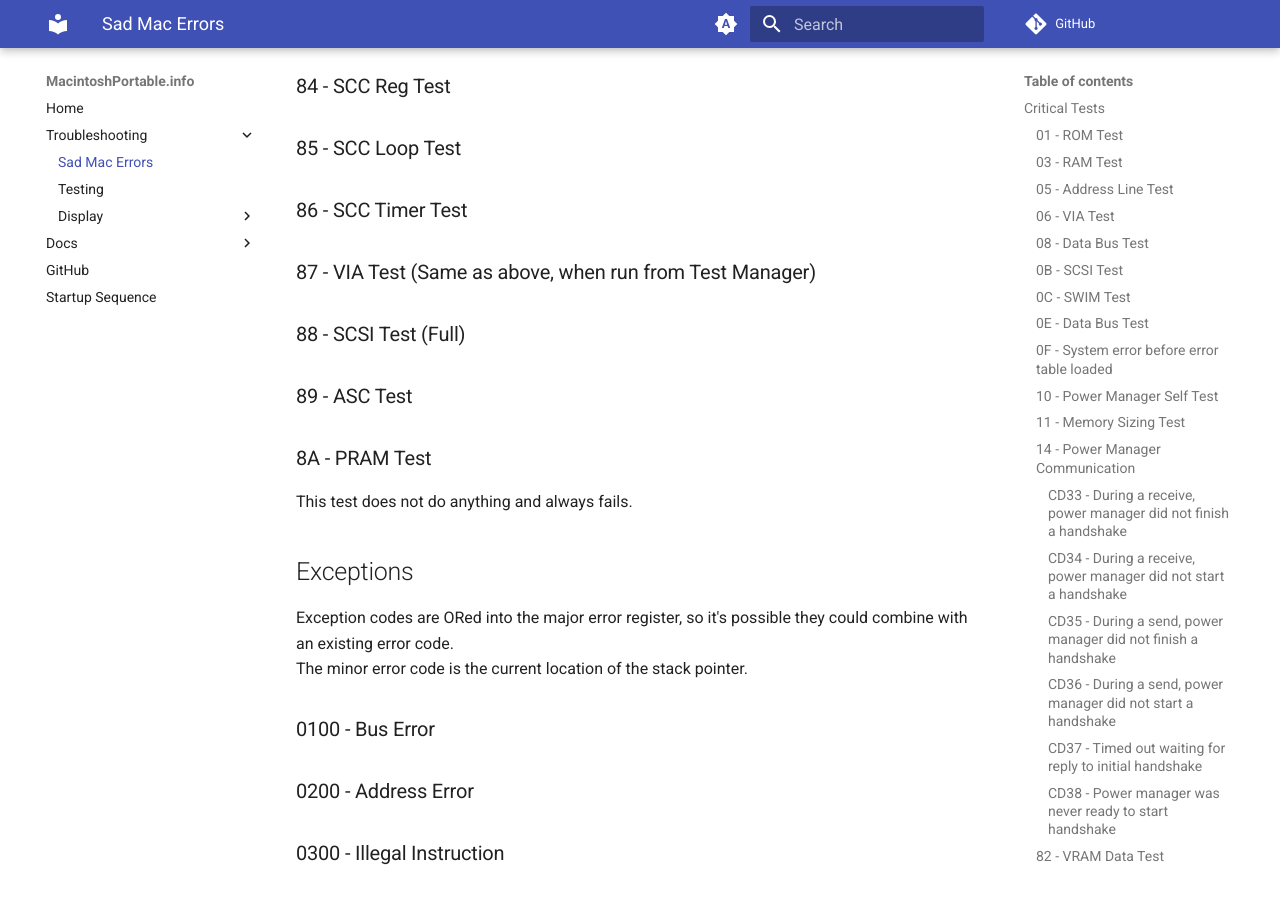
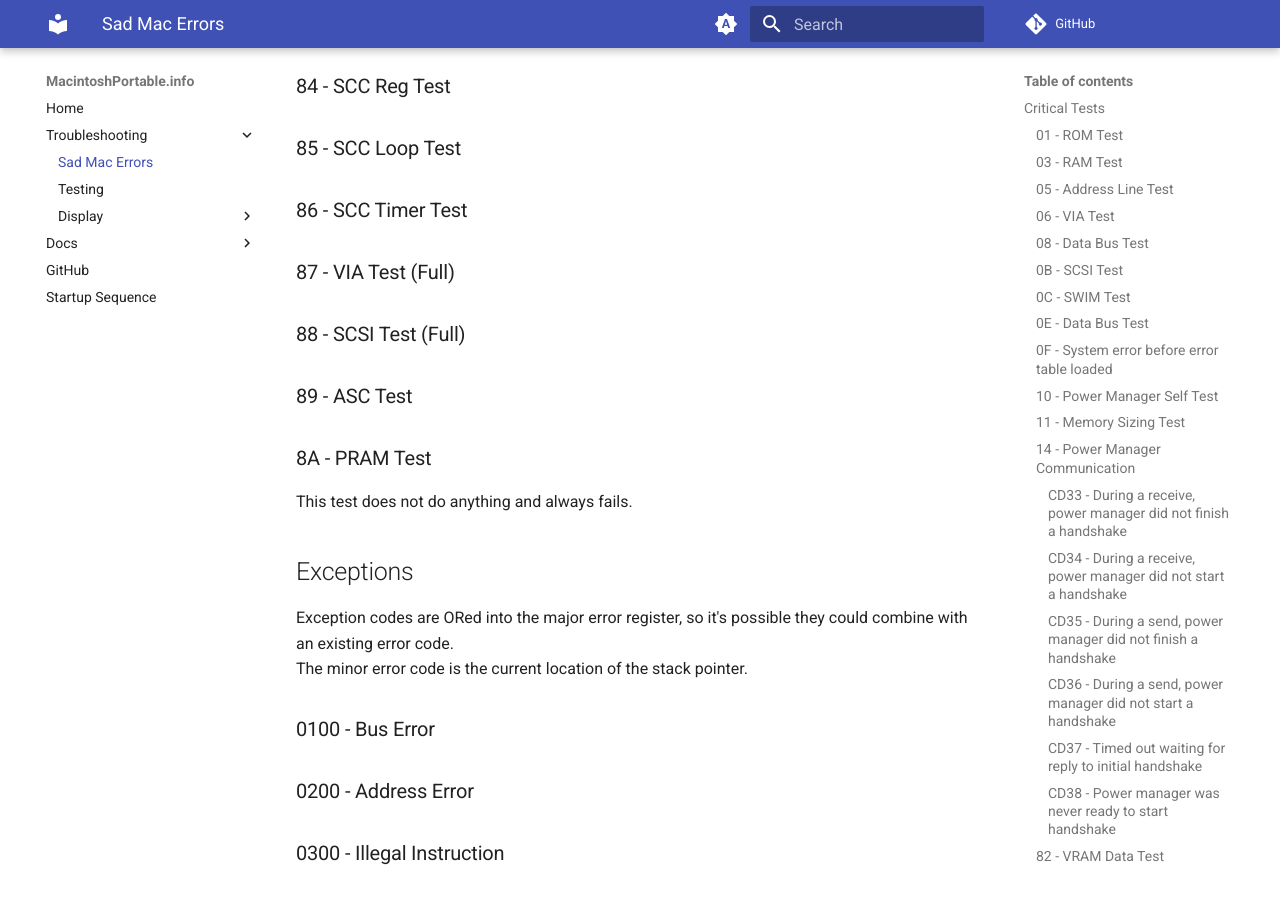
Before and after one commit to rezafouladian/MacintoshPortable, an MkDocs documentation site: the page built from docs/SadMac.md, in a window 1280 px wide and 900 px high, scrolled down 3965 px. Built offline with MkDocs 1.6.1 and Material for MkDocs 9.7.7, drawn with Linux system fonts in a browser that asks for light colours; comment, search, counter and statistics services are not loaded.

Commit message:
Update error code documentation/links

````diff
--- a/docs/SadMac.md
+++ b/docs/SadMac.md
@@ -39,6 +39,7 @@ Data bit 6 is marked as failed.
 0000FF00
 ```
 The upper 8 bits on the data bus (bits 8-15) are marked as failed. It's likely one or more RAM chips on the upper byte are failed, or a chip select line is disconnected.
+
 ### 05 - Address Line Test
 This is test [*T 3](TestManager.md#test-3-address-line-test) when run from the [Test Manager](TestManager.md).
 
@@ -136,15 +137,15 @@ Non-critical tests will typically not crash the computer when they fail and inst
 ### 80 - Mapper RAM Data Test
 This test read and writes patterns to the CPU GLU mapper registers.
 
-Note: This test is not run on startup and typically only accessible from the [Test Manager](TestManager.md).
+Note: This test is not run on startup and typically only accessible from the [Test Manager](TestManager.md#test-80-mapper-ram-data-test).
 ### 81 - Mapper RAM Uniqueness Test
 This test verifies that CPU GLU mapper registers are unique.
 
-Note: This test is not run on startup and typically only accessible from the [Test Manager](TestManager.md).
+Note: This test is not run on startup and typically only accessible from the [Test Manager](TestManager.md#test-81-mapper-ram-uniqueness-test).
 ### 84 - SCC Reg Test
 ### 85 - SCC Loop Test
 ### 86 - SCC Timer Test
-### 87 - VIA Test (Same as above, when run from Test Manager)
+### 87 - VIA Test (Full)
 ### 88 - SCSI Test (Full)
 ### 89 - ASC Test
 ### 8A - PRAM Test
````
